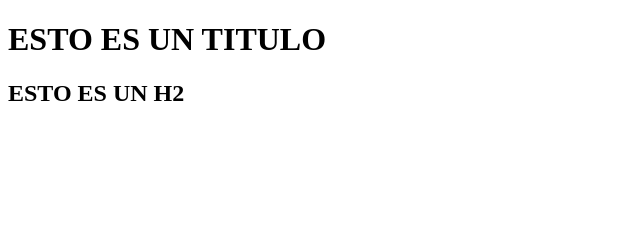
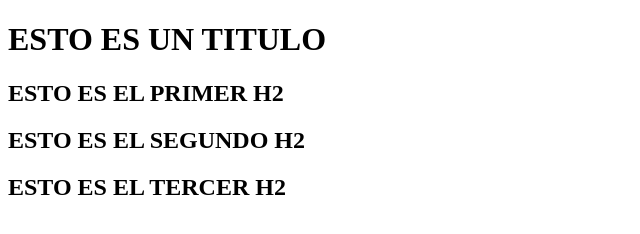
Before and after one commit to luisgonzalez03/clase-git-bp-2023-1, a plain HTML site: page index.html in a window 1280 px wide. Shown: the whole page, without its empty margins (0-640 px from the left). Drawn offline with Linux system fonts and the light colour scheme.

Commit message:
third commit

```diff
--- a/index.html
+++ b/index.html
@@ -8,6 +8,8 @@
 </head>
 <body>
     <h1>ESTO ES UN TITULO</h1>
-    <h2>ESTO ES UN H2</h2>
+    <h2>ESTO ES EL PRIMER H2</h2>
+    <h2>ESTO ES EL SEGUNDO H2</h2>
+    <h2>ESTO ES EL TERCER H2</h2>
 </body>
 </html>
```
